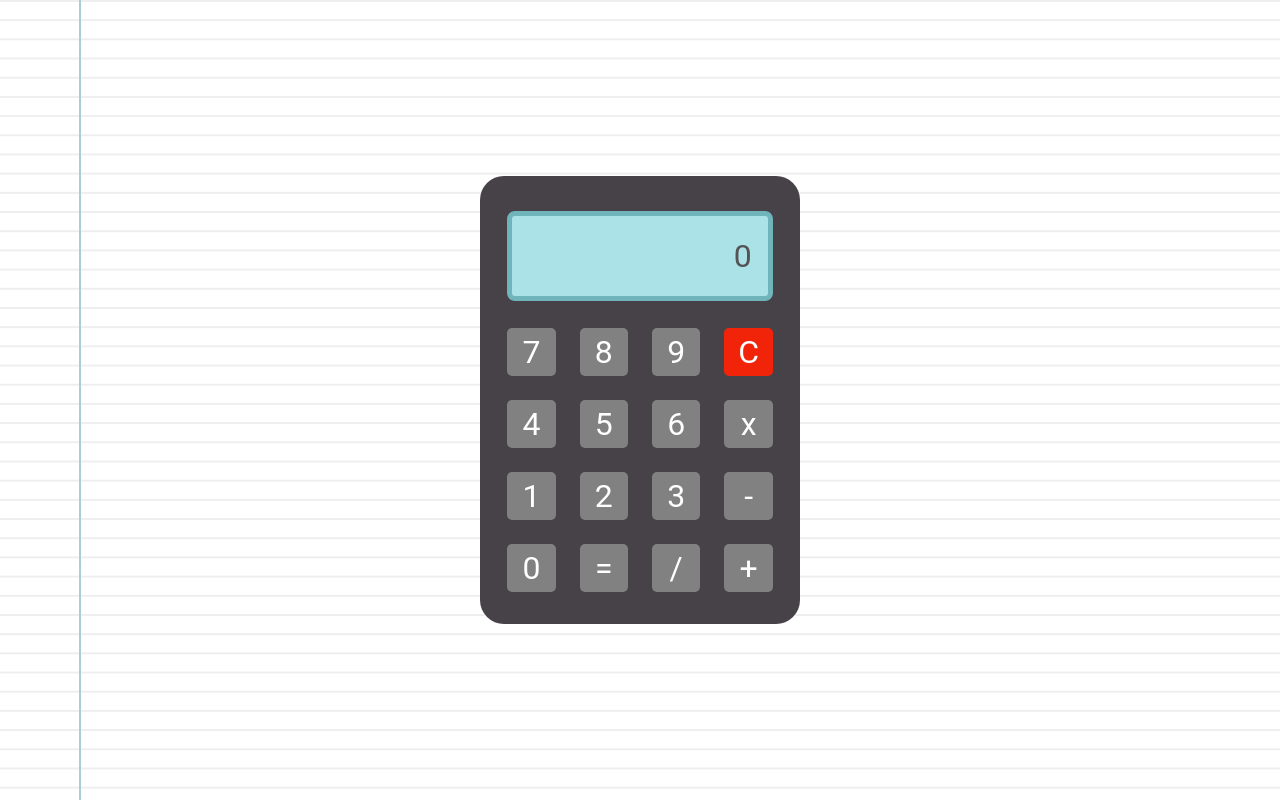
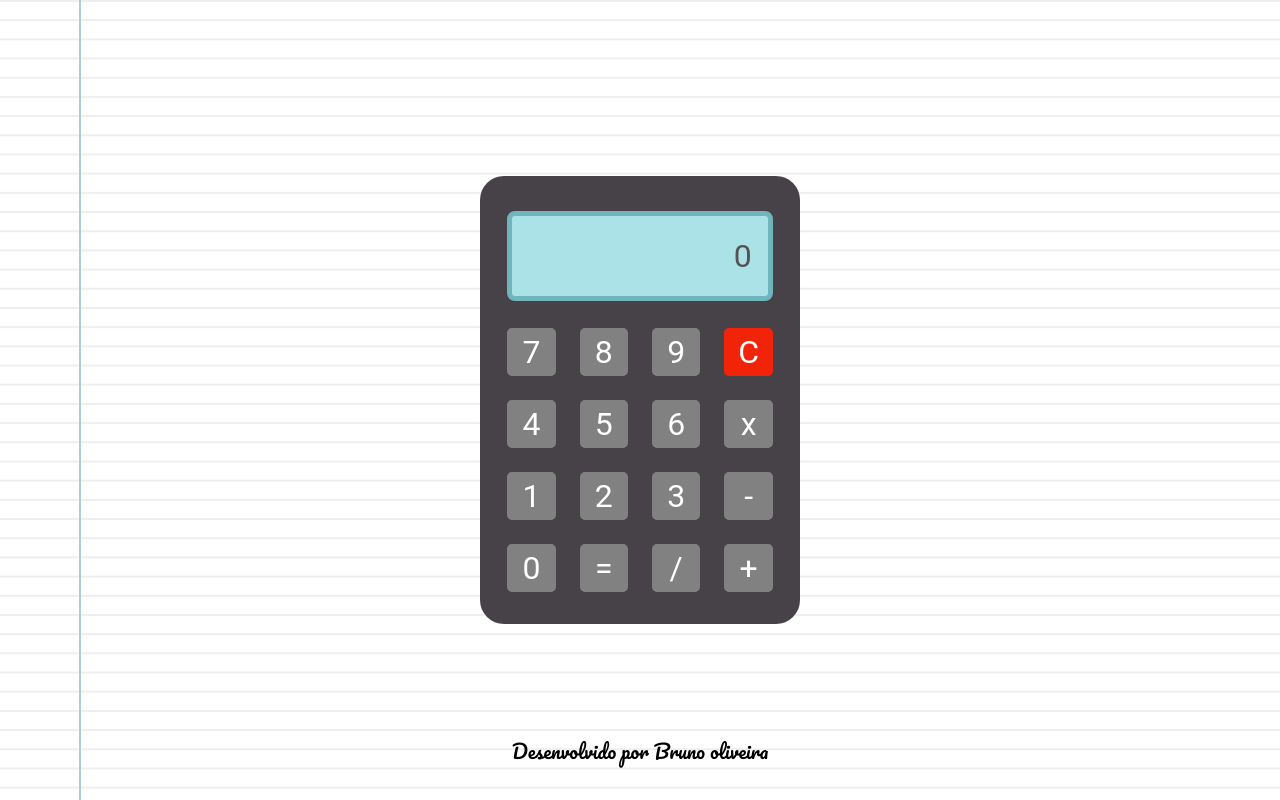
Before and after one commit to BrunoOliveira16/calculadora-react, a React (Create React App) app: page / in a window 1280 px wide. Built offline with nearby package versions, Linux system fonts and the light colour scheme.

Commit message:
Atualizado footer

```diff
--- a/public/index.html
+++ b/public/index.html
@@ -4,6 +4,9 @@
     <meta charset="utf-8" />
     <meta name="viewport" content="width=device-width, initial-scale=1" />
     <link rel="shortcut icon" href="calculadora.png" type="image/x-icon">
+    <link rel="preconnect" href="https://fonts.googleapis.com">
+    <link rel="preconnect" href="https://fonts.gstatic.com" crossorigin>
+    <link href="https://fonts.googleapis.com/css2?family=Pacifico&display=swap" rel="stylesheet">
     <title>Calculadora React</title>
   </head>
   <body>
--- a/src/App.js
+++ b/src/App.js
@@ -3,6 +3,7 @@
 
 import { Container, Content, ContentButtons } from './styles'
 import { useState } from 'react'
+import Footer from './components/Footer'
 
 const App = () => {
   const [currentNumber, setCurrentNumber] = useState('0')
@@ -116,6 +117,7 @@
           <Button label="+" onClick={handleSumNumbers}/>
         </ContentButtons>
       </Content>
+      <Footer />
     </Container>
   );
 }
--- /dev/null
+++ b/src/components/Footer/index.js
@@ -0,0 +1,9 @@
+import { FooterContainer } from './styles'
+
+const Footer = () => {
+    return (
+        <FooterContainer>Desenvolvido por Bruno oliveira</FooterContainer>
+    )
+}
+
+export default Footer
--- /dev/null
+++ b/src/components/Footer/styles.js
@@ -0,0 +1,12 @@
+import styled from 'styled-components'
+
+export const FooterContainer = styled.div `
+    display: flex;
+    justify-content: center;
+    position: absolute;
+    bottom: 0;
+
+    padding: 2rem 0;
+    font-size: 1.2rem;
+    font-family: 'Pacifico', cursive;
+`
--- a/src/styles.js
+++ b/src/styles.js
@@ -5,6 +5,7 @@
     height: 100vh;
 
     display: flex;
+    flex-direction: column;
     align-items: center;
     justify-content: center;
 
```
